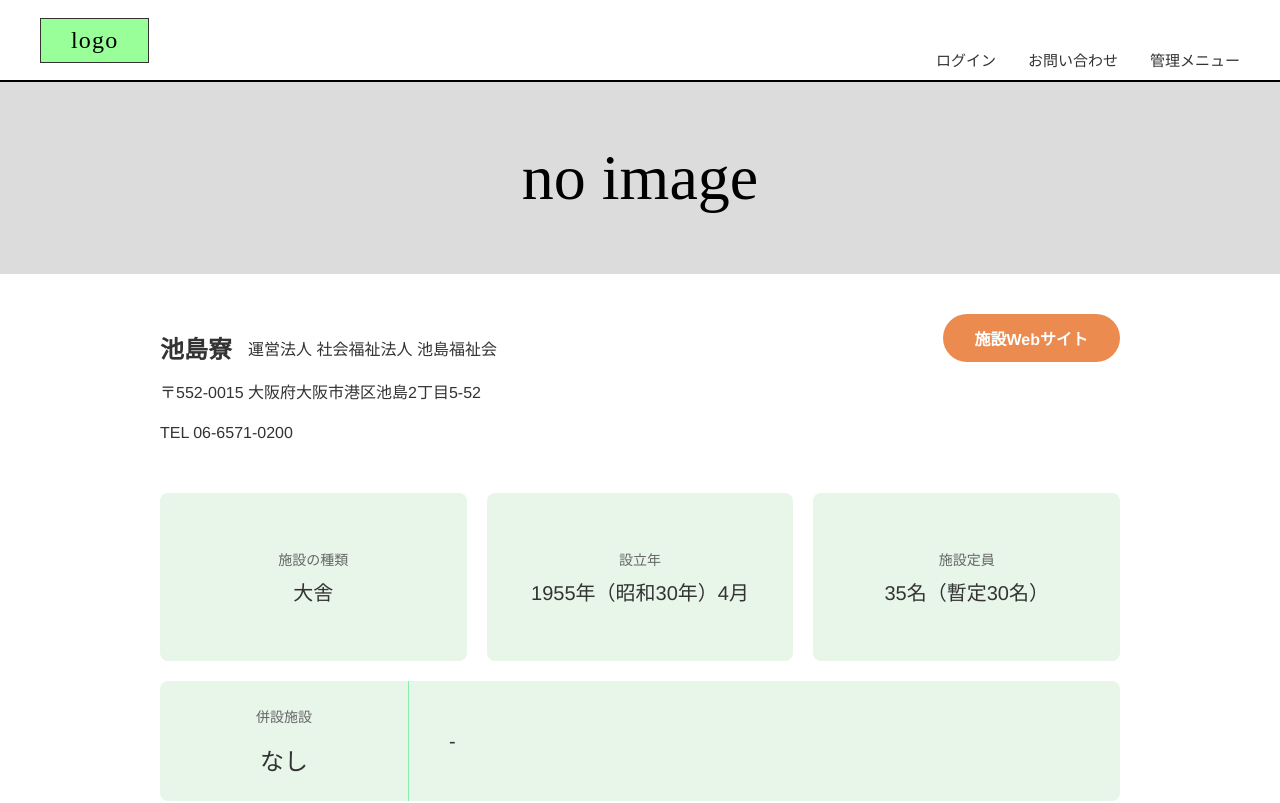
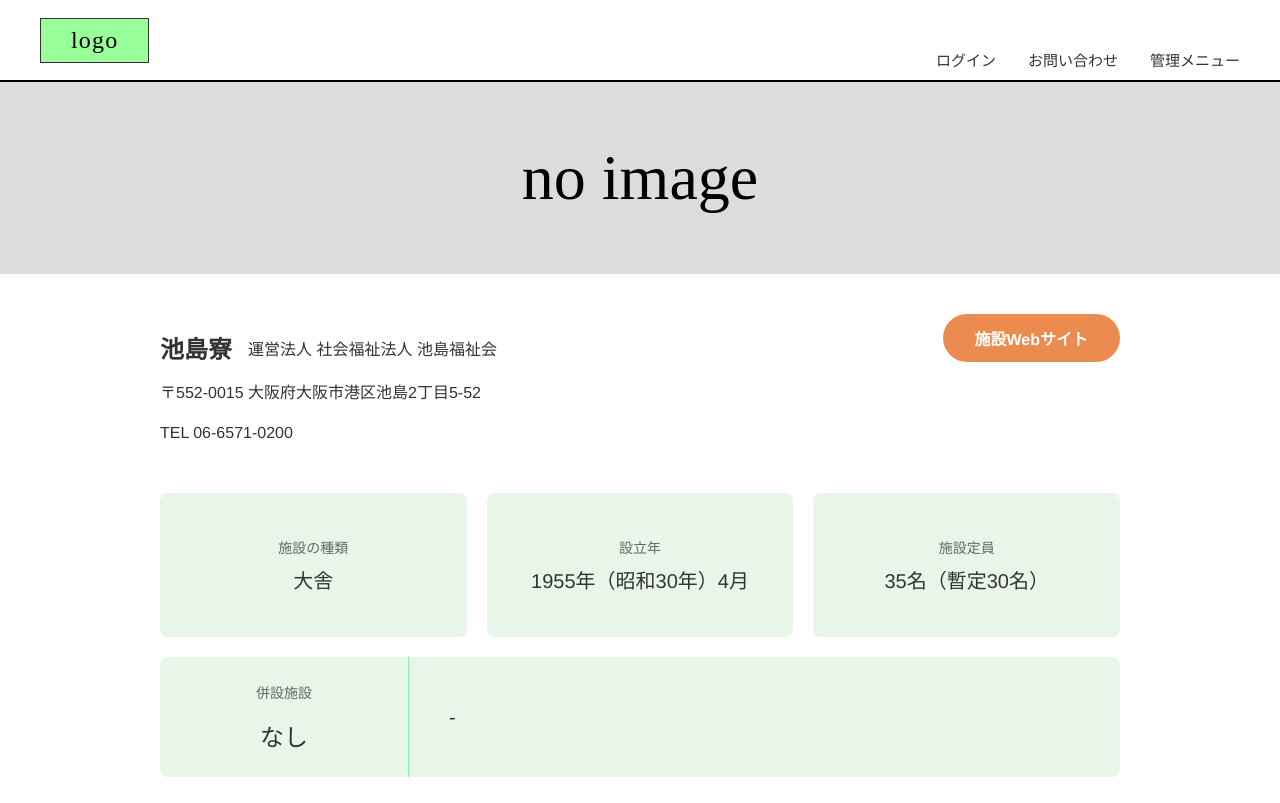
Before and after one commit to 2025-j08/front-end, a Next.js app: page /features/facilities/1 in a window 1280 px wide. Shown: the top 803 px of the page. Built offline with nearby package versions, Linux system fonts and the light colour scheme; grey boxes are pictures that could not be loaded; some icons are missing; what @mui/material-nextjs would draw is missing.

Commit message:
info情報の編集UIの余白を調整

```diff
--- a/src/features/facilities/[id]/components/BasicInfoSection/BasicInfoSection.module.scss
+++ b/src/features/facilities/[id]/components/BasicInfoSection/BasicInfoSection.module.scss
@@ -22,7 +22,7 @@
   justify-content: center;
   border-radius: 8px;
   min-height: 120px; // 高さを確保
-  padding: 24px 24px; // 左右の余白を広げて窮屈さを解消
+  padding: 12px 24px; // 左右の余白を広げて窮屈さを解消
 
   .label {
     font-size: 14px;
```
